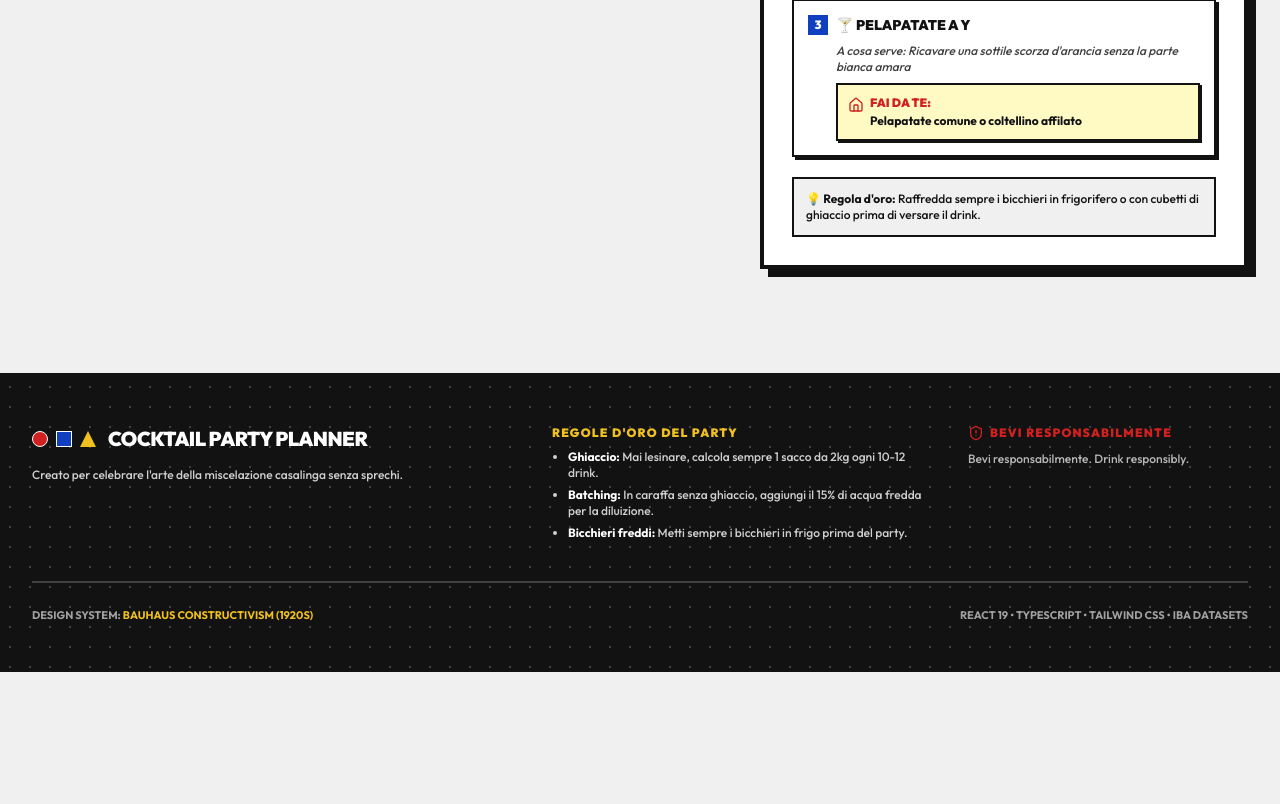
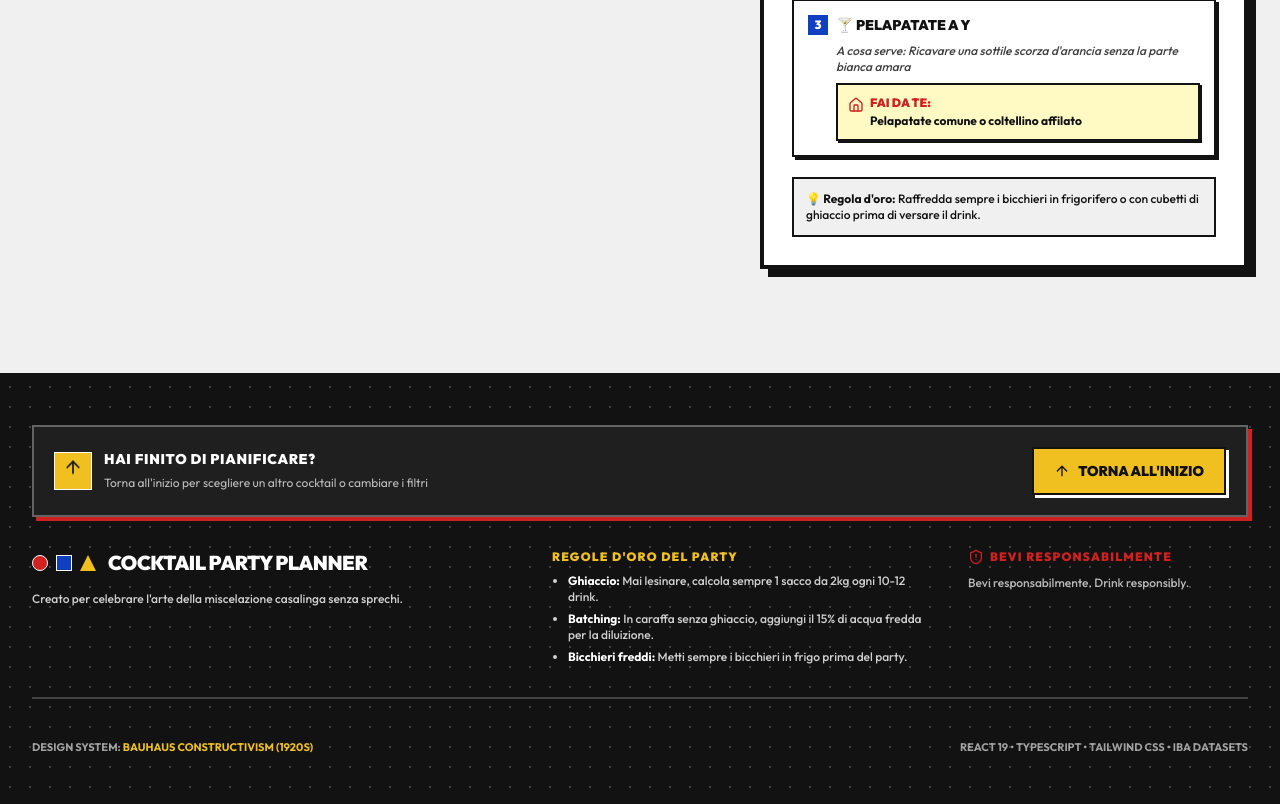
Before and after one commit to Heraldago/cocktailplanner, a React (Vite) app: page / in a window 1280 px wide. Shown: the part 3383-4187 px from the top of the page. Before the commit the page ends 4055 px from the top, so only its background shows below. Built offline with nearby package versions, Linux system fonts and the light colour scheme.

Commit message:
Add prominent Bauhaus 'Back to Top' button in footer and floating scroll-to-top button

```diff
--- a/src/App.tsx
+++ b/src/App.tsx
@@ -1,4 +1,4 @@
-import React, { useState, useMemo } from 'react';
+import React, { useState, useMemo, useEffect } from 'react';
 import { COCKTAILS_DATABASE } from './data/cocktails';
 import { Cocktail, BrandTier, PartyIntensity } from './types/cocktail';
 import { calculatePartyRequirements } from './utils/partyCalculator';
@@ -12,7 +12,7 @@ import { ShoppingCard } from './components/ShoppingCard';
 import { EquipmentCard } from './components/EquipmentCard';
 import { PreparationCard } from './components/PreparationCard';
 import { Footer } from './components/Footer';
-import { ArrowDown, GlassWater } from 'lucide-react';
+import { ArrowDown, ArrowUp, GlassWater } from 'lucide-react';
 
 export const App: React.FC = () => {
   // State
@@ -21,6 +21,7 @@ export const App: React.FC = () => {
   const [searchQuery, setSearchQuery] = useState<string>('');
   const [selectedTaste, setSelectedTaste] = useState<TasteCategory>('all');
   const [selectedStrength, setSelectedStrength] = useState<StrengthCategory>('all');
+  const [showScrollTop, setShowScrollTop] = useState<boolean>(false);
   const [partyConfig, setPartyConfig] = useState({
     cocktailId: 'negroni',
     guestsCount: 8,
@@ -30,6 +31,19 @@ export const App: React.FC = () => {
   });
 
   const t = TRANSLATIONS[lang];
+
+  // Scroll listener for back-to-top button
+  useEffect(() => {
+    const handleScroll = () => {
+      if (window.scrollY > 400) {
+        setShowScrollTop(true);
+      } else {
+        setShowScrollTop(false);
+      }
+    };
+    window.addEventListener('scroll', handleScroll, { passive: true });
+    return () => window.removeEventListener('scroll', handleScroll);
+  }, []);
 
   // Selected cocktail reference
   const selectedCocktail = useMemo(() => {
@@ -141,6 +155,10 @@ export const App: React.FC = () => {
     }
   };
 
+  const handleScrollToTop = () => {
+    window.scrollTo({ top: 0, behavior: 'smooth' });
+  };
+
   return (
     <div className="min-h-screen bg-[#F0F0F0] flex flex-col justify-between relative">
       {/* Top Header */}
@@ -242,17 +260,34 @@ export const App: React.FC = () => {
         </section>
       </main>
 
-      {/* Mobile Floating Action Button (FAB) for fast navigation to planner */}
-      <div className="fixed bottom-4 right-4 z-40 sm:hidden">
+      {/* Floating Action Buttons Area */}
+      <div className="fixed bottom-4 right-4 z-40 flex flex-col items-end gap-2">
+        {/* Mobile Fast Jump to Selected Cocktail Dashboard */}
+        <div className="sm:hidden">
           <button
             type="button"
             onClick={handleScrollToDashboard}
-          className="flex items-center gap-2 bg-[#D02020] text-white px-3.5 py-2.5 border-2 border-[#121212] shadow-[4px_4px_0px_0px_#121212] active:translate-x-0.5 active:translate-y-0.5 font-black uppercase text-xs"
+            className="flex items-center gap-2 bg-[#D02020] text-white px-3.5 py-2.5 border-2 border-[#121212] shadow-[4px_4px_0px_0px_#121212] active:translate-x-0.5 active:translate-y-0.5 font-black uppercase text-xs cursor-pointer select-none"
           >
             <GlassWater className="w-4 h-4 text-[#F0C020]" />
             <span>{selectedCocktail.name}</span>
             <ArrowDown className="w-3.5 h-3.5 animate-bounce" />
           </button>
+        </div>
+
+        {/* Global Floating Back-to-Top Button (Appears on Scroll) */}
+        {showScrollTop && (
+          <button
+            type="button"
+            onClick={handleScrollToTop}
+            className="p-2.5 sm:px-3 sm:py-2 bg-[#F0C020] hover:bg-[#F0C020]/90 text-[#121212] border-2 border-[#121212] shadow-[4px_4px_0px_0px_#121212] hover:shadow-[5px_5px_0px_0px_#D02020] active:translate-x-0.5 active:translate-y-0.5 active:shadow-none transition-all flex items-center gap-1.5 font-black uppercase text-xs cursor-pointer select-none animate-fadeIn"
+            title={t.footer.backToTop}
+            aria-label={t.footer.backToTop}
+          >
+            <ArrowUp className="w-4 h-4 text-[#121212]" />
+            <span className="hidden md:inline">{t.footer.backToTop}</span>
+          </button>
+        )}
       </div>
 
       {/* Footer */}
--- a/src/components/Footer.tsx
+++ b/src/components/Footer.tsx
@@ -1,5 +1,5 @@
 import React from 'react';
-import { ShieldAlert } from 'lucide-react';
+import { ShieldAlert, ArrowUp } from 'lucide-react';
 import { Language, TRANSLATIONS } from '../i18n/translations';
 
 interface FooterProps {
@@ -9,13 +9,44 @@ interface FooterProps {
 export const Footer: React.FC<FooterProps> = ({ lang }) => {
   const t = TRANSLATIONS[lang].footer;
 
+  const handleScrollTop = () => {
+    window.scrollTo({ top: 0, behavior: 'smooth' });
+  };
+
   return (
     <footer className="w-full bg-[#121212] text-white border-t-4 border-[#121212] mt-16 py-10 sm:py-12 px-4 sm:px-6 lg:px-8 relative overflow-hidden">
       {/* Bauhaus dot pattern overlay */}
       <div className="absolute inset-0 bauhaus-dots-white pointer-events-none opacity-10" />
 
-      <div className="max-w-7xl mx-auto relative z-10">
-        <div className="grid grid-cols-1 md:grid-cols-12 gap-8 pb-10 border-b-2 border-white/20">
+      <div className="max-w-7xl mx-auto relative z-10 space-y-8">
+        {/* Top interactive Back-to-Top Banner */}
+        <div className="flex flex-col sm:flex-row items-center justify-between gap-4 p-4 sm:p-5 bg-[#1F1F1F] border-2 border-white/30 shadow-[4px_4px_0px_0px_#D02020]">
+          <div className="flex items-center gap-3 text-center sm:text-left">
+            <div className="p-2 bg-[#F0C020] text-[#121212] border border-white font-black">
+              <ArrowUp className="w-5 h-5 animate-bounce" />
+            </div>
+            <div>
+              <span className="text-xs sm:text-sm font-black uppercase tracking-wider text-white block">
+                {lang === 'it' ? 'Hai finito di pianificare?' : 'Finished planning?'}
+              </span>
+              <span className="text-[11px] sm:text-xs text-white/70">
+                {lang === 'it' ? 'Torna all\'inizio per scegliere un altro cocktail o cambiare i filtri' : 'Go back to top to choose another cocktail or adjust filters'}
+              </span>
+            </div>
+          </div>
+
+          <button
+            type="button"
+            onClick={handleScrollTop}
+            className="w-full sm:w-auto px-5 py-2.5 sm:py-3 bg-[#F0C020] hover:bg-[#F0C020]/90 text-[#121212] font-black uppercase text-xs sm:text-sm border-2 border-[#121212] shadow-[3px_3px_0px_0px_#FFFFFF] active:translate-x-0.5 active:translate-y-0.5 active:shadow-none transition-all flex items-center justify-center gap-2 cursor-pointer select-none"
+          >
+            <ArrowUp className="w-4 h-4 text-[#121212]" />
+            <span>{t.backToTop}</span>
+          </button>
+        </div>
+
+        {/* Info Grid */}
+        <div className="grid grid-cols-1 md:grid-cols-12 gap-8 pb-8 border-b-2 border-white/20">
           {/* Brand Col */}
           <div className="md:col-span-5 space-y-3">
             <div className="flex items-center gap-2">
@@ -61,7 +92,7 @@ export const Footer: React.FC<FooterProps> = ({ lang }) => {
         </div>
 
         {/* Bottom bar */}
-        <div className="pt-6 flex flex-col sm:flex-row items-center justify-between gap-3 text-[11px] font-bold text-white/60 uppercase">
+        <div className="pt-2 flex flex-col sm:flex-row items-center justify-between gap-3 text-[11px] font-bold text-white/60 uppercase">
           <div>
             Design System: <span className="text-[#F0C020]">Bauhaus Constructivism (1920s)</span>
           </div>
--- a/src/i18n/translations.ts
+++ b/src/i18n/translations.ts
@@ -138,6 +138,7 @@ export interface Translations {
     tagline: string;
     credit: string;
     disclaimer: string;
+    backToTop: string;
   };
 }
 
@@ -280,6 +281,7 @@ export const TRANSLATIONS: Record<Language, Translations> = {
       tagline: 'Cocktail Party Planner • Costruttivismo Bauhaus & Mixology',
       credit: 'Creato per celebrare l\'arte della miscelazione casalinga senza sprechi.',
       disclaimer: 'Bevi responsabilmente. Drink responsibly.',
+      backToTop: 'Torna all\'Inizio',
     },
   },
   en: {
@@ -420,6 +422,7 @@ export const TRANSLATIONS: Record<Language, Translations> = {
       tagline: 'Cocktail Party Planner • Bauhaus Constructivism & Mixology',
       credit: 'Created to celebrate the art of zero-waste home bartending.',
       disclaimer: 'Bevi responsabilmente. Drink responsibly.',
+      backToTop: 'Back to Top',
     },
   },
 };
```
Lines whose indentation alone changed are shown as unchanged.
